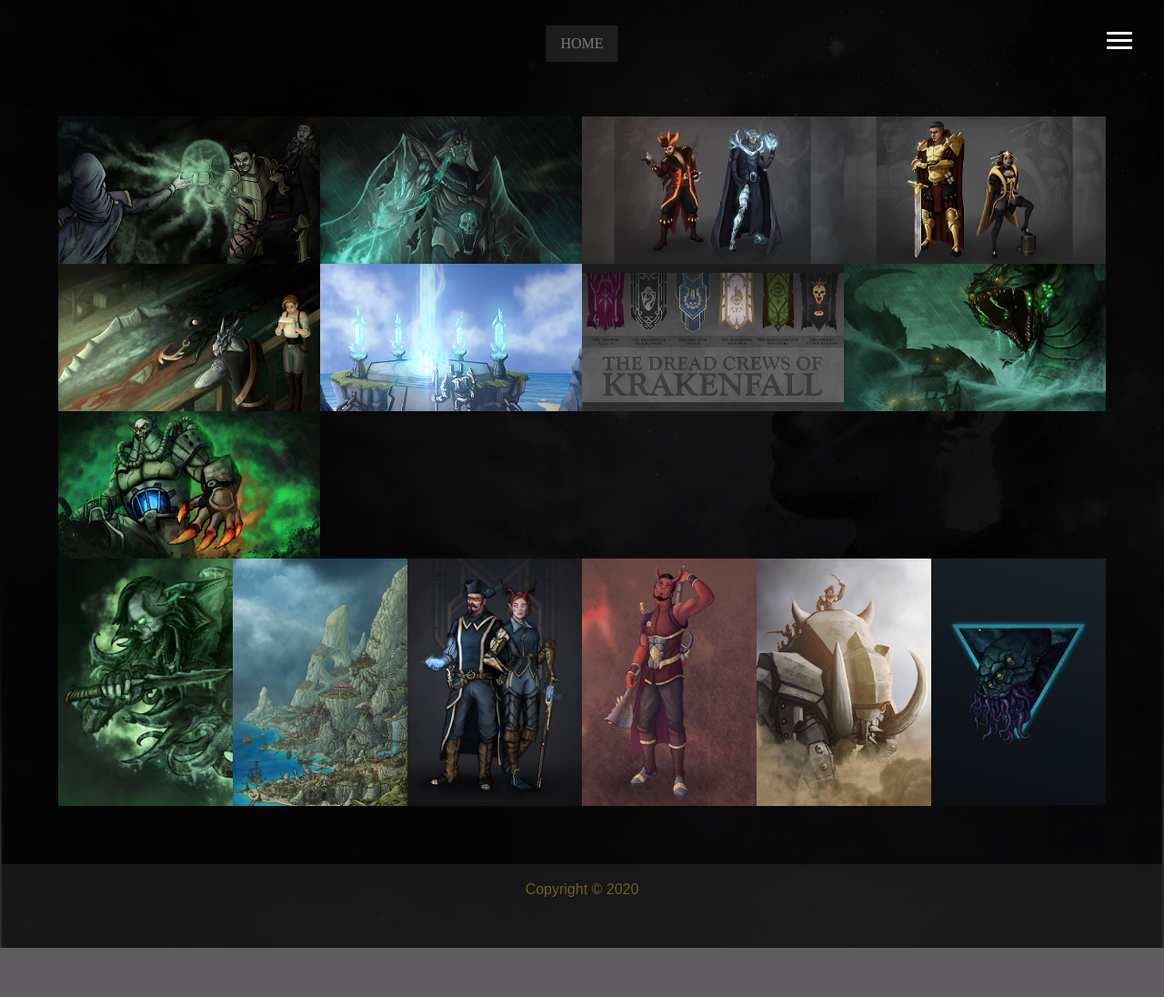
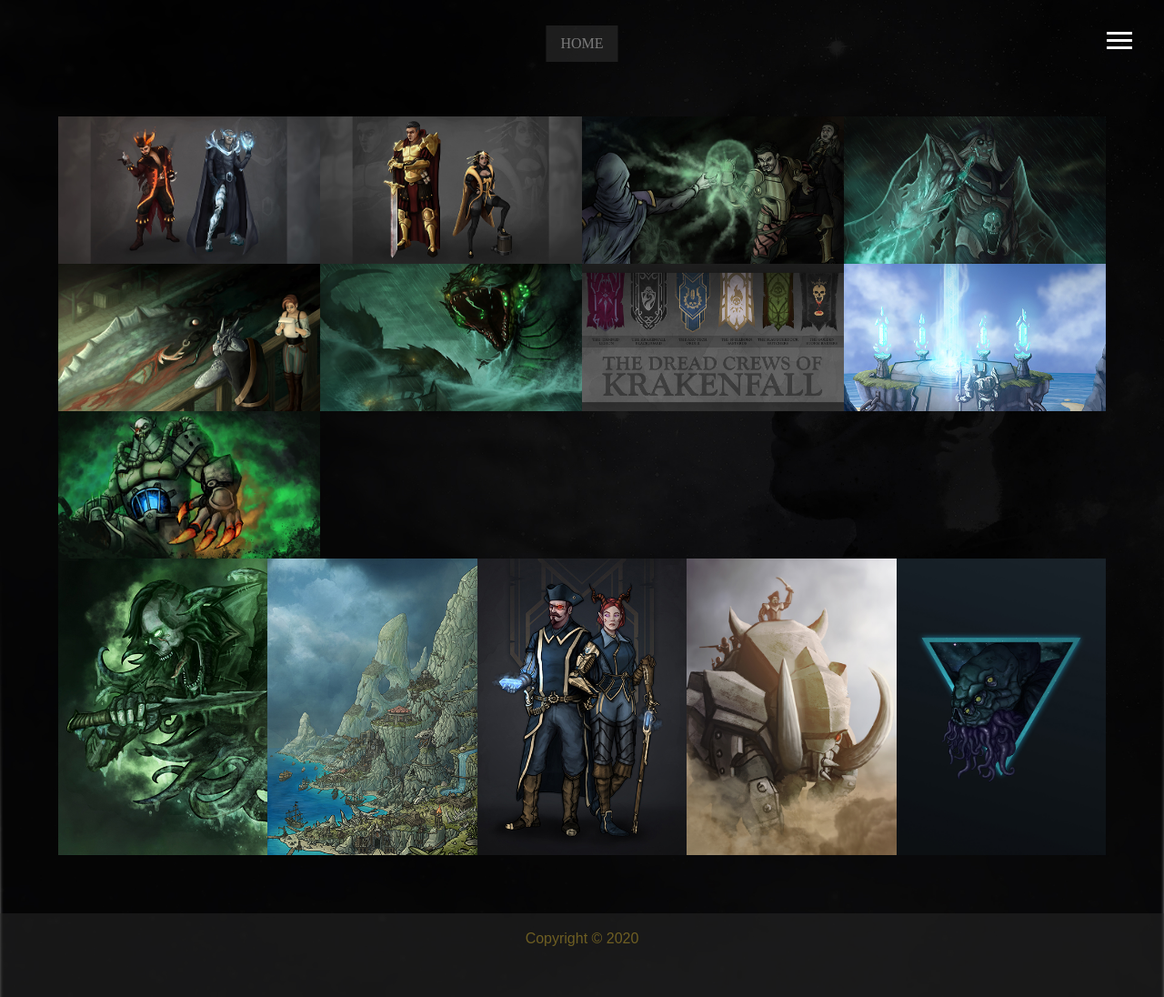
Before and after one commit to DaegonDesign/portfolio, a website: page dist/galleryI.html in a window 1280 px wide. Shown: the whole page at 91% size. Before the commit the page ends 1042 px from the top, so only its background shows below. Drawn offline with Linux system fonts and the light colour scheme; a web font is replaced by a local one.

Commit message:
rearrange

```diff
--- a/dist/galleryI.html
+++ b/dist/galleryI.html
@@ -54,14 +54,14 @@
 
     <main id="galleryM">
       <div class="gallery_landscape">
-        <a href="img/projects/GalleryElements/ill9.jpg" data-lightbox="mygallery"><img src="img/projects/IconsForGallery/ill9.jpg" alt="1"></img></a>
-        <a href="img/projects/GalleryElements/ill10.jpg" data-lightbox="mygallery"><img src="img/projects/IconsForGallery/ill10.jpg" alt="13"></img></a>
-        <a href="img/projects/GalleryElements/ill11.jpg" data-lightbox="mygallery"><img src="img/projects/IconsForGallery/ill11.jpg" alt="14"></img></a>
-        <a href="img/projects/GalleryElements/ill13.jpg" data-lightbox="mygallery"><img src="img/projects/IconsForGallery/ill13.jpg" alt="3"></img></a>
+        <a href="img/projects/GalleryElements/ill11.jpg" data-lightbox="mygallery"><img src="img/projects/IconsForGallery/ill11.jpg" alt="1"></img></a>
+        <a href="img/projects/GalleryElements/ill13.jpg" data-lightbox="mygallery"><img src="img/projects/IconsForGallery/ill13.jpg" alt="13"></img></a>
+        <a href="img/projects/GalleryElements/ill9.jpg" data-lightbox="mygallery"><img src="img/projects/IconsForGallery/ill9.jpg" alt="14"></img></a>
+        <a href="img/projects/GalleryElements/ill10.jpg" data-lightbox="mygallery"><img src="img/projects/IconsForGallery/ill10.jpg" alt="3"></img></a>
         <a href="img/projects/GalleryElements/ill14.jpg" data-lightbox="mygallery"><img src="img/projects/IconsForGallery/ill14.jpg" alt="4"></img></a>
-        <a href="img/projects/GalleryElements/ill15.jpg" data-lightbox="mygallery"><img src="img/projects/IconsForGallery/ill15.jpg" alt="4"></img></a>
+        <a href="img/projects/GalleryElements/ill18.jpg" data-lightbox="mygallery"><img src="img/projects/IconsForGallery/ill18.jpg" alt="4"></img></a>
         <a href="img/projects/GalleryElements/ill16.jpg" data-lightbox="mygallery"><img src="img/projects/IconsForGallery/ill16.jpg" alt="8"></img></a>
-        <a href="img/projects/GalleryElements/ill18.jpg" data-lightbox="mygallery"><img src="img/projects/IconsForGallery/ill18.jpg" alt="2"></img></a>
+        <a href="img/projects/GalleryElements/ill15.jpg" data-lightbox="mygallery"><img src="img/projects/IconsForGallery/ill15.jpg" alt="2"></img></a>
         <a href="img/projects/GalleryElements/ill12.jpg" data-lightbox="mygallery"><img src="img/projects/IconsForGallery/ill12.jpg" alt="3"></img></a>
 
       </div>
@@ -69,7 +69,6 @@
         <a href="img/projects/GalleryElements/ill0.jpg" data-lightbox="mygallery"><img src="img/projects/IconsForGallery/ill0.jpg" alt="15"></img></a>
         <a href="img/projects/GalleryElements/ill1.jpg" data-lightbox="mygallery"><img src="img/projects/IconsForGallery/ill1.jpg" alt="15"></img></a>
       <a href="img/projects/GalleryElements/ill2.jpg" data-lightbox="mygallery"><img src="img/projects/IconsForGallery/ill2.jpg" alt="6"></img></a>
-      <a href="img/projects/GalleryElements/ill4.jpg" data-lightbox="mygallery"><img src="img/projects/IconsForGallery/ill4.jpg" alt="10"></img></a>
       <a href="img/projects/GalleryElements/ill17.jpg" data-lightbox="mygallery"><img src="img/projects/IconsForGallery/ill17.jpg" alt="16"></img></a>
       <a href="img/projects/GalleryElements/ill8.jpg" data-lightbox="mygallery"><img src="img/projects/IconsForGallery/ill8.jpg" alt="12"></img></a>
 
```
